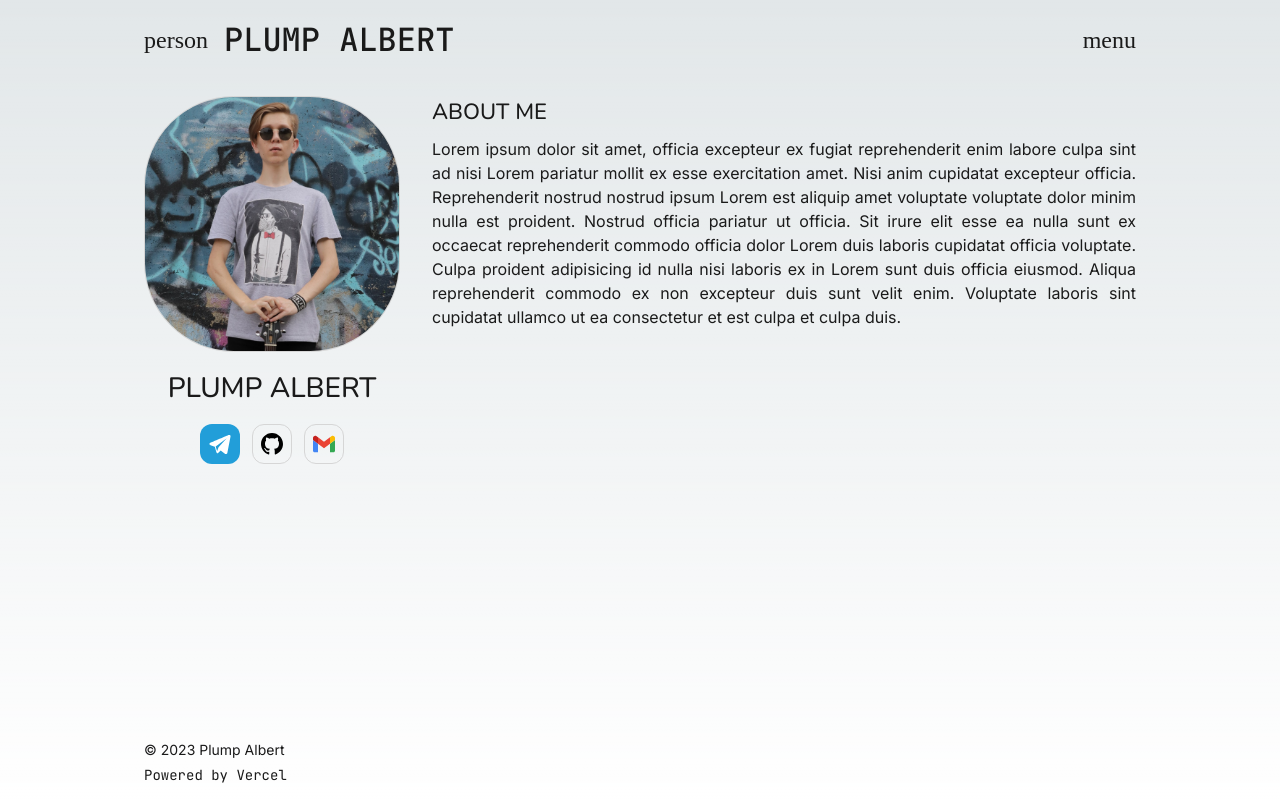
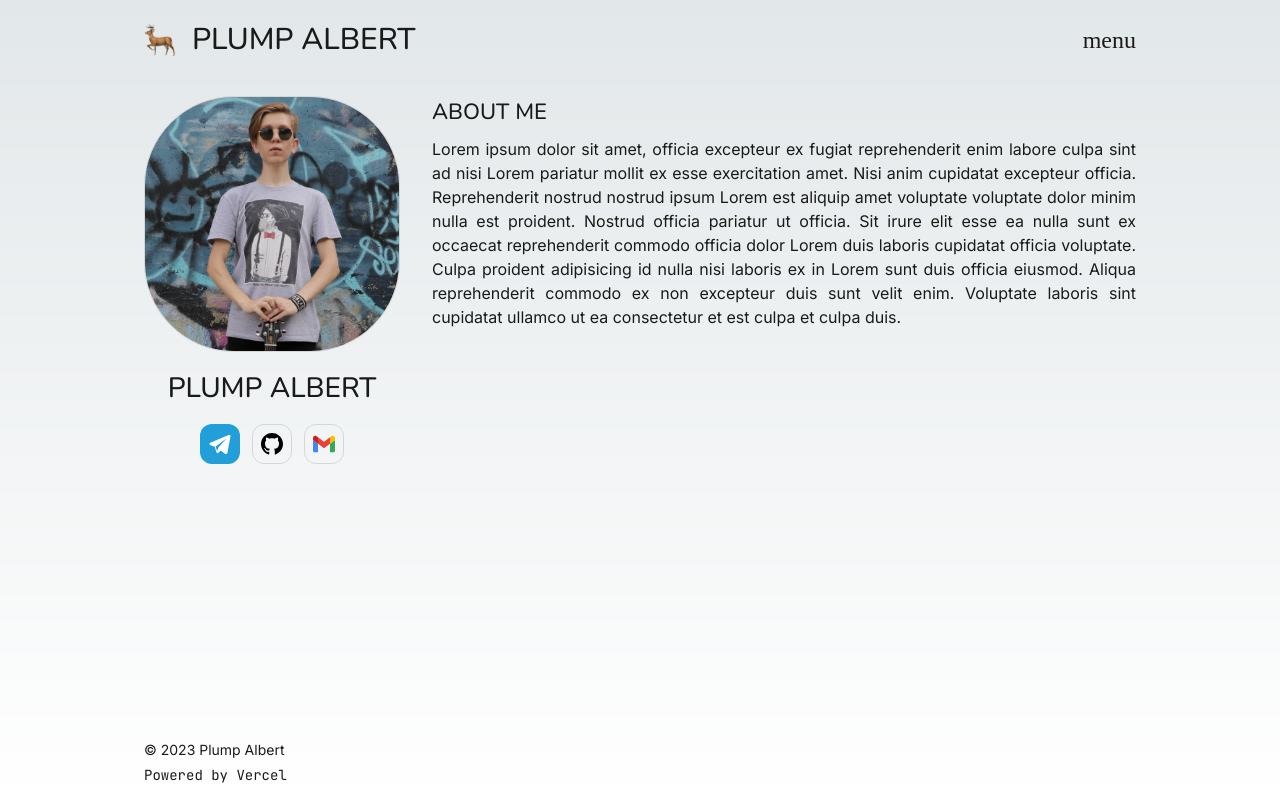
Before and after one commit to PlumpAlbert/portfolio, a Next.js app: page / in a window 1280 px wide. Built offline with nearby package versions, Linux system fonts and the light colour scheme; a web font is replaced by a local one.

Commit message:
updated `Header` component

```diff
--- a/components/Header.module.scss
+++ b/components/Header.module.scss
@@ -3,21 +3,27 @@
 .header {
 	display: flex;
 	align-items: center;
-    padding: 1.25rem 1rem 1rem;
-    gap: 1rem;
+	padding: 1.25rem 1rem 1rem;
+	gap: 1rem;
 
 	.header-title {
-		font-family: var(--font-mono);
-		font-size: 2rem;
-        line-height: 2.5rem;
-        text-transform: uppercase;
+		display: none;
+		font-family: var(--font-heading);
+		font-weight: 500;
+		font-size: 1.875rem;
+		line-height: 2.5rem;
+		text-transform: uppercase;
 	}
 
 	.icon {
-		&.logo {
-		}
 		&.menu {
 			margin-left: auto;
 		}
 	}
+
+	@media (min-width: 1024px) {
+		.header-title {
+			display: block;
+		}
+	}
 }
--- a/components/Header.tsx
+++ b/components/Header.tsx
@@ -1,3 +1,4 @@
+import Image from "next/image"
 import styles from "./Header.module.scss"
 import { sassBuilder } from "@/utils/sass"
 
@@ -5,9 +6,15 @@ const x = sassBuilder(styles)
 
 const Header = () => (
 	<header className={x({ header: true })}>
-		<i className={x({icon: true, logo: true}, "msr")}>person</i>
+		<Image
+			className={x({ icon: true, logo: true })}
+			src="/deer.png"
+			height={32}
+			width={32}
+			alt="deer"
+		/>
 		<h1 className={x({ "header-title": true })}>Plump Albert</h1>
-		<i className={x({icon: true, menu: true}, "msr")}>menu</i>
+		<i className={x({ icon: true, menu: true }, "msr")}>menu</i>
 	</header>
 )
 
```
